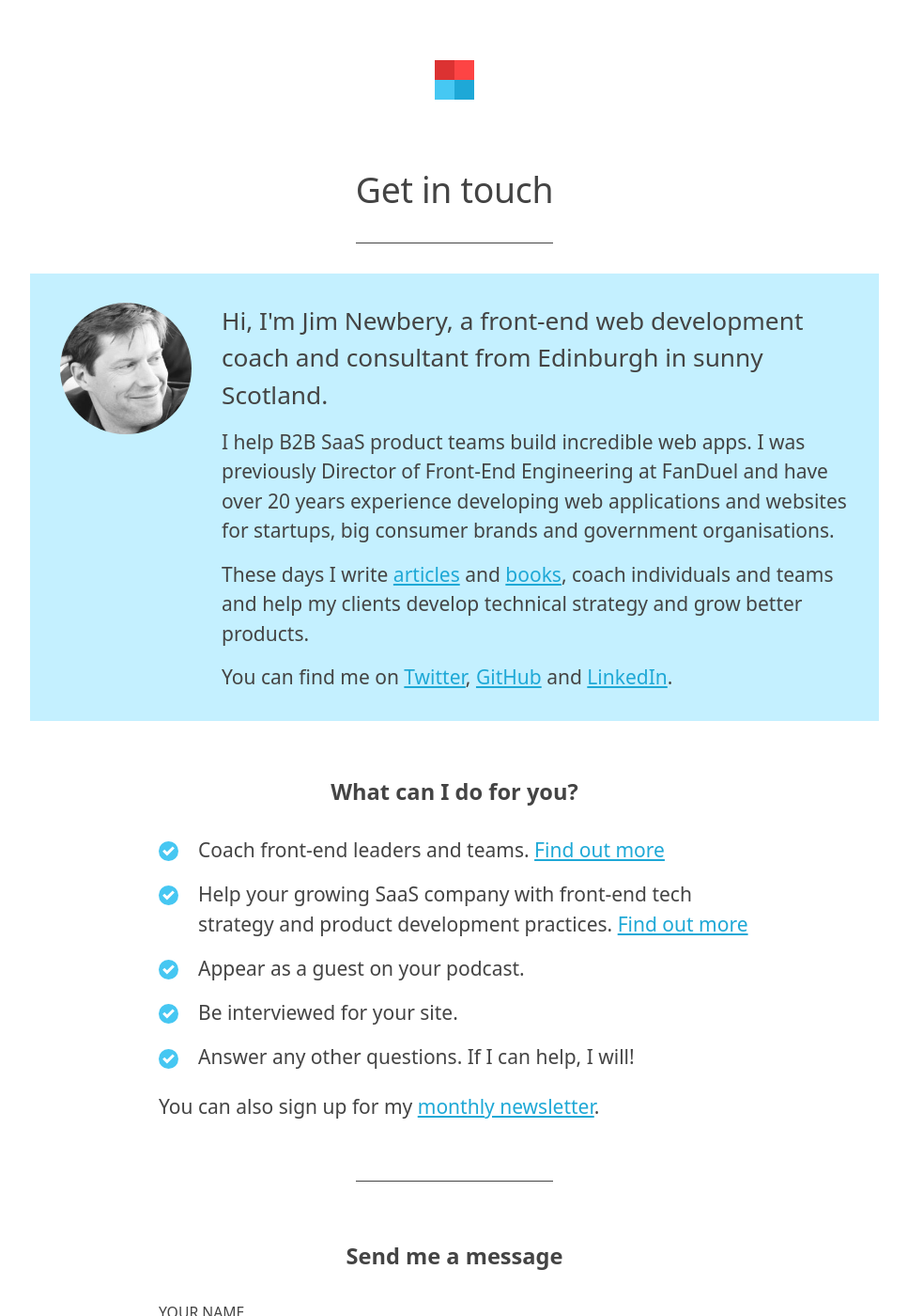
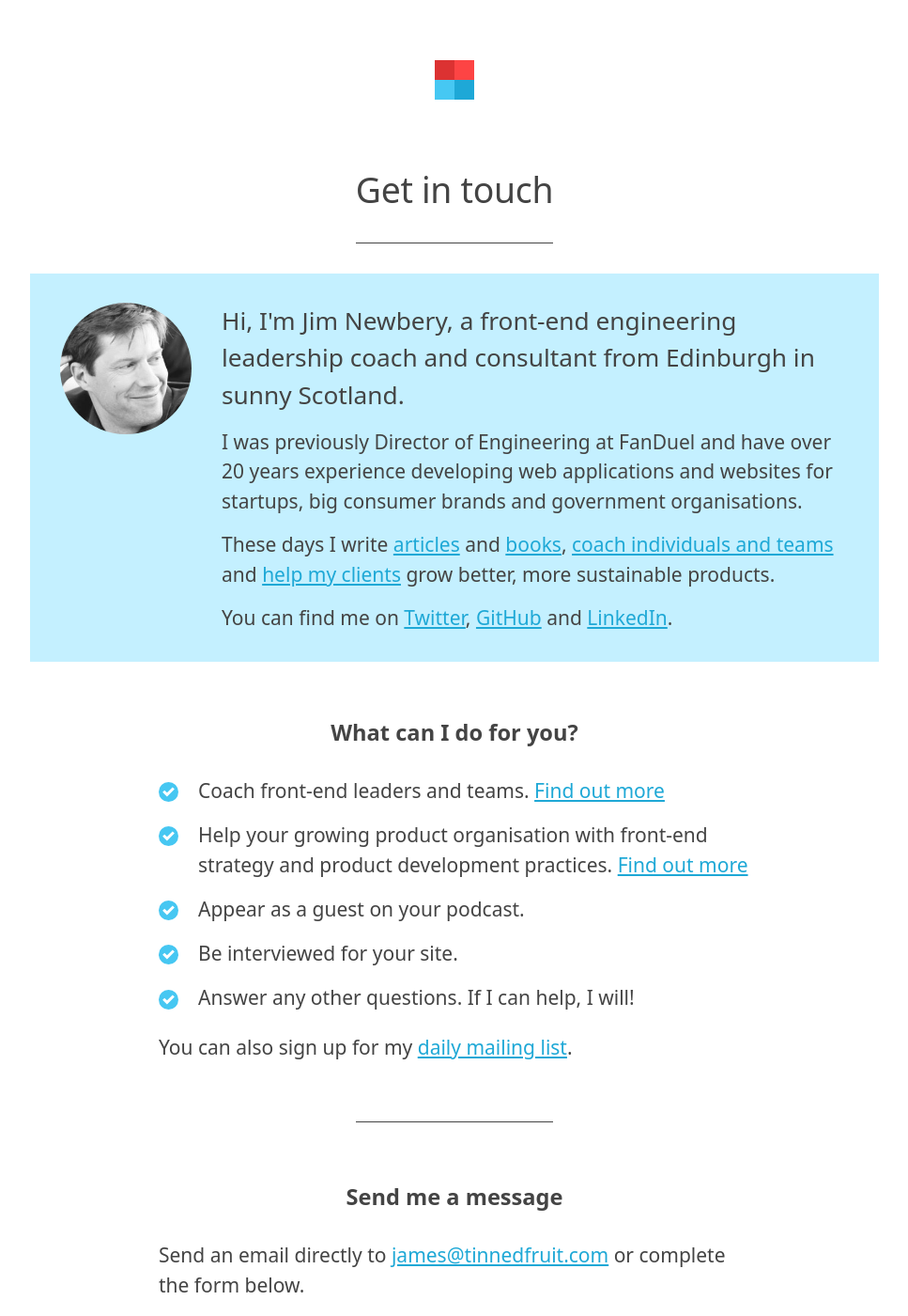
Before and after one commit to froots/froots.github.io, a Jekyll site: the page built from contact/index.html, in a window 1280 px wide and 1400 px high. Shown: the whole window at 94% size, without its empty margins (156-1123 px from the left). Built offline with Jekyll 4.4.1, drawn with Linux system fonts in a browser that asks for light colours; some of the changed text lies outside the part shown.

Commit message:
Contact page modifications

```diff
--- a/contact/index.html
+++ b/contact/index.html
@@ -2,8 +2,6 @@
 layout: page
 title: Jim Newbery
 subtitle: Contact
-description: >-
-  I help B2B SaaS product teams build incredible web apps
 css:
 twitter_card:
   type: summary
@@ -24,9 +22,9 @@ redirect_from:
   </div>
 
   <div class="media__content">
-    <p class="mt0 intro">Hi, I'm Jim Newbery, a front-end web development coach and consultant from Edinburgh in sunny Scotland.</p>
-    <p>I help B2B SaaS product teams build incredible web apps. I was previously Director of Front-End Engineering at FanDuel and have over 20 years experience developing web applications and websites for startups, big consumer brands and government organisations.</p>
-    <p>These days I write <a href="/articles/">articles</a> and <a href="/automated-responsive-design-testing/">books</a>, coach individuals and teams and help my clients develop technical strategy and grow better products.</p>
+    <p class="mt0 intro">Hi, I'm Jim Newbery, a front-end engineering leadership coach and consultant from Edinburgh in sunny Scotland.</p>
+    <p>I was previously Director of Engineering at FanDuel and have over 20 years experience developing web applications and websites for startups, big consumer brands and government organisations.</p>
+    <p>These days I write <a href="/articles/">articles</a> and <a href="/automated-responsive-design-testing/">books</a>, <a href="/services/#coaching-services">coach individuals and teams</a> and <a href="/services/#consulting-services">help my clients</a> grow better, more sustainable products.</p>
     <p>You can find me on <a href="https://twitter.com/froots101">Twitter</a>, <a href="https://github.com/froots">GitHub</a> and <a href="https://www.linkedin.com/in/jamesnewbery">LinkedIn</a>.</p>
   </div>
 </div>
@@ -36,19 +34,19 @@ redirect_from:
 
   <ul class="list list--spaced list--ticks">
     <li>Coach front-end leaders and teams. <a href="/services/#coaching-services">Find out more</a></li>
-    <li>Help your growing SaaS company with front-end tech strategy and product development practices. <a href="/services/#consulting-services">Find out more</a></li>
+    <li>Help your growing product organisation with front-end strategy and product development practices. <a href="/services/#consulting-services">Find out more</a></li>
     <li>Appear as a guest on your podcast.</li>
     <li>Be interviewed for your site.</li>
     <li>Answer any other questions. If I can help, I will!</li>
   </ul>
 
-  <p>You can also sign up for my <a href="/newsletter">monthly newsletter</a>.</p>
+  <p>You can also sign up for my <a href="/newsletter">daily mailing list</a>.</p>
 
   <hr class="mtb2">
 
   <h2>Send me a message</h2>
 
+  <p>Send an email directly to <a href="mailto:james@tinnedfruit.com">james@tinnedfruit.com</a> or complete the form below.</p>
+
   {% include contact-form.html %}
-
-  <p>And if you don't want to use this handy form, just send an email directly to <a href="mailto:james@tinnedfruit.com">james@tinnedfruit.com</a>.</p>
 </div>
```
